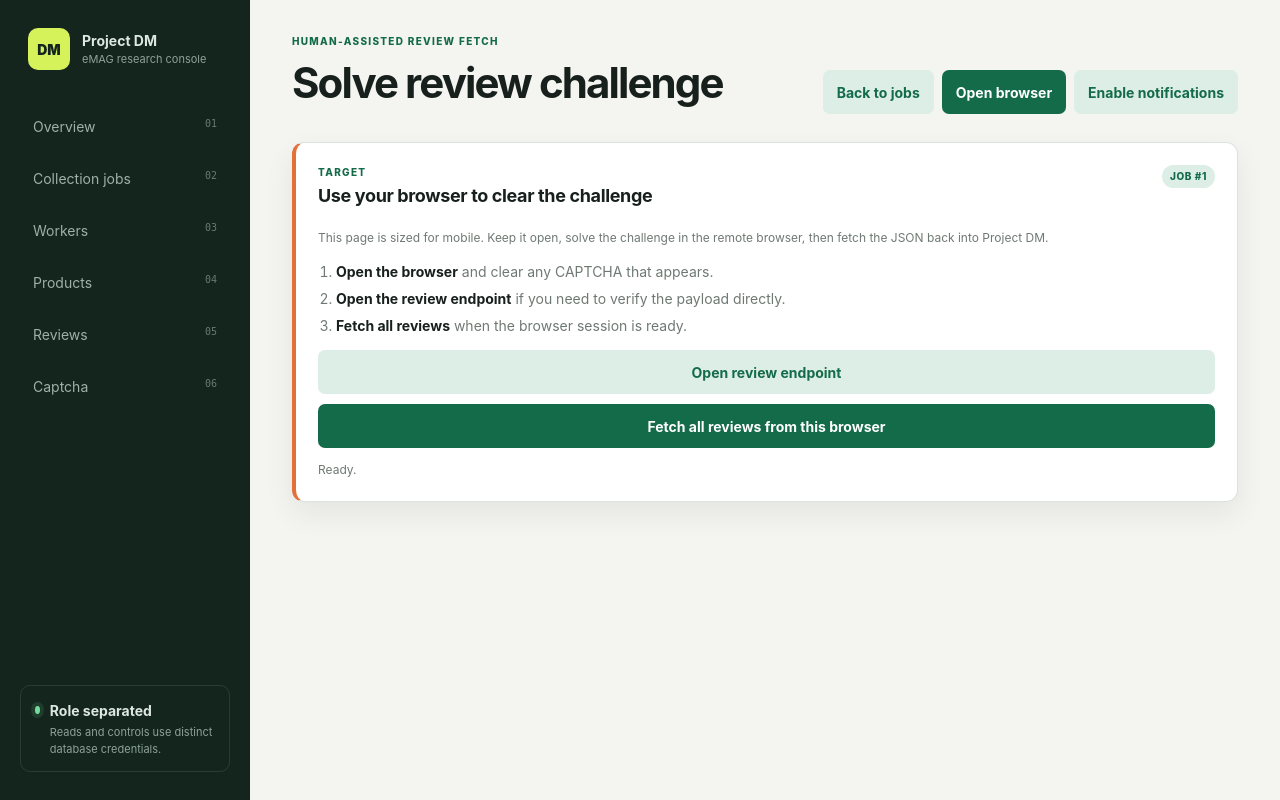
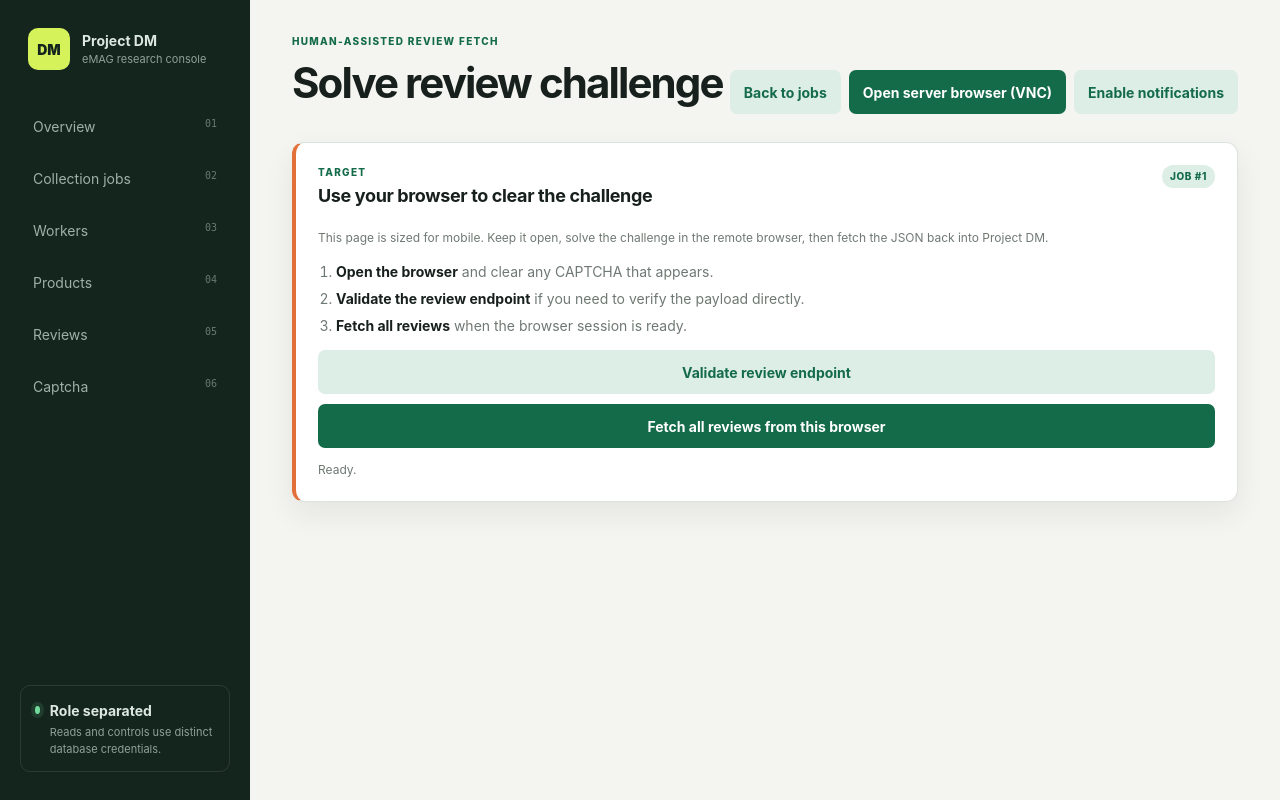
Before and after one commit to AndyStan112/project_dm, a FastAPI app: template src/project_dm/web/templates/solve_review.html in a window 1280 px wide. Run offline with FastAPI, Linux system fonts and the light colour scheme; the template is opened without the code that fills it: most values are stand-ins (such as "Sample title", 1, 10 or a date in 2020).

Commit message:
fix: browser

```diff
--- a/src/project_dm/web/app.py
+++ b/src/project_dm/web/app.py
@@ -785,6 +785,13 @@ def open_captcha_review(job_id: int) -> RedirectResponse:
             JobStatus.PAUSED.value,
         }:
             set_job_status(session, job_id, JobStatus.PENDING)
+        # Manual browser intervention should clear any stale failure text so
+        # the mobile status view reflects the current solve attempt instead of
+        # an earlier 404/410 response.
+        job = session.get(Job, job_id)
+        if job is not None and job.last_error:
+            job.last_error = None
+            session.flush()
     return RedirectResponse(review_url, status_code=303)
 
 
--- a/src/project_dm/web/templates/captcha.html
+++ b/src/project_dm/web/templates/captcha.html
@@ -152,8 +152,9 @@
     </div>
     <div class="captcha-actions">
       {% if open_url %}
-      <a class="button" href="/captcha/review/{{ job.id }}/open" target="_blank" rel="noreferrer">Open exact review URL</a>
+      <a class="button" href="/captcha/review/{{ job.id }}/open" target="_blank" rel="noreferrer">Validate exact review URL</a>
       {% endif %}
+      <a class="button secondary" href="/browser" target="_blank" rel="noreferrer">Open server browser (VNC)</a>
       <button class="button secondary" id="status-button" type="button">Check progress</button>
       <form method="post" action="/captcha/review/{{ job.id }}/unrecoverable">
         <button class="button danger-button" type="submit">Mark unrecoverable</button>
@@ -165,7 +166,7 @@
     {% if marked %}
     Review marked unrecoverable. Loading the next review.
     {% else %}
-    Open the exact review URL, solve the CAPTCHA if it appears, then let the worker collect the reviews. This page polls live progress.
+    Validate the exact review URL in a normal tab, or open the server browser to solve the CAPTCHA there. This page polls live progress.
     {% endif %}
   </p>
   {% else %}
--- a/src/project_dm/web/templates/solve_review.html
+++ b/src/project_dm/web/templates/solve_review.html
@@ -4,7 +4,7 @@
 {% block eyebrow %}Human-assisted review fetch{% endblock %}
 {% block actions %}
   <a class="button secondary" href="/jobs">Back to jobs</a>
-  <a class="button" href="/browser" target="_blank" rel="noreferrer">Open browser</a>
+  <a class="button" href="/browser" target="_blank" rel="noreferrer">Open server browser (VNC)</a>
   <button class="button secondary" type="button" onclick="ProjectDMPWA.enableNotifications().then(() => ProjectDMPWA.notify('Project DM', { body: 'Notifications are enabled.' }))">Enable notifications</button>
 {% endblock %}
 {% block content %}
@@ -16,11 +16,11 @@
   <p class="hint">This page is sized for mobile. Keep it open, solve the challenge in the remote browser, then fetch the JSON back into Project DM.</p>
   <ol class="solve-steps">
     <li><strong>Open the browser</strong> and clear any CAPTCHA that appears.</li>
-    <li><strong>Open the review endpoint</strong> if you need to verify the payload directly.</li>
+    <li><strong>Validate the review endpoint</strong> if you need to verify the payload directly.</li>
     <li><strong>Fetch all reviews</strong> when the browser session is ready.</li>
   </ol>
   <div class="solve-actions">
-    <a class="button secondary" href="{{ review_url }}" target="_blank" rel="noreferrer">Open review endpoint</a>
+    <a class="button secondary" href="{{ review_url }}" target="_blank" rel="noreferrer">Validate review endpoint</a>
     <button class="button" id="fetch-button" type="button">Fetch all reviews from this browser</button>
   </div>
   <p class="hint" id="solve-status">Ready.</p>
```
Also changed, not shown: tests/test_captcha_review_status.py (+47 -1 lines).
